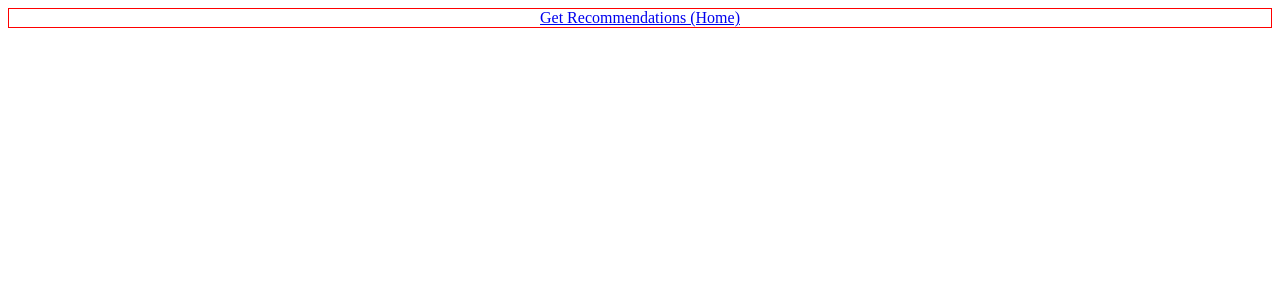
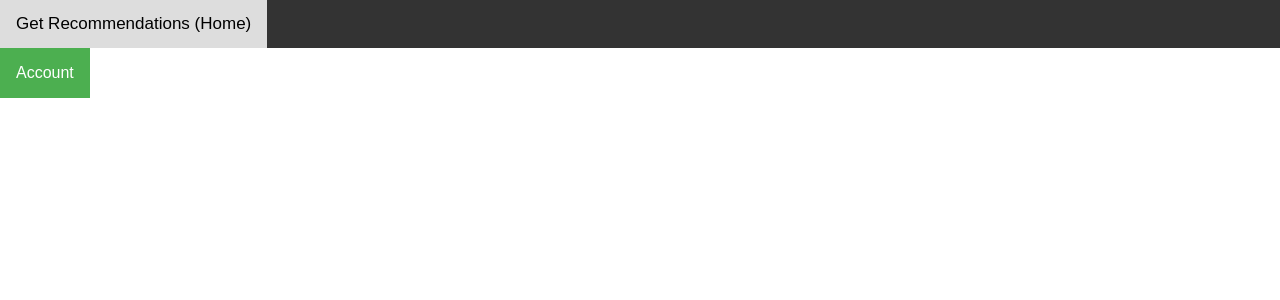
Before and after one commit to jonnytiscareno/BoredomManager, a Rails app: template boredom_manager/app/views/layouts/_header.html.erb in a window 1280 px wide. Shown: the top 300 px of the page. Run offline with Rails 7, Linux system fonts and the light colour scheme; the template is opened without the code that fills it, so the values that code supplies are empty; a user stored in the database is signed in; some libraries are stand-ins or nearby versions.

Commit message:
more css styling

```diff
--- a/boredom_manager/app/views/layouts/_header.html.erb
+++ b/boredom_manager/app/views/layouts/_header.html.erb
@@ -1,15 +1,112 @@
-<!-- begin header -->
-<header>
 
-  <div align="center" style="border:1px solid red;">
 
-      <span>
+<!DOCTYPE html>
+<html>
+<head>
+<meta name="viewport" content="width=device-width, initial-scale=1">
+<style>
+body {
+  margin: 0;
+  font-family: Arial, Helvetica, sans-serif;
+}
 
+.topnav {
+  overflow: hidden;
+  background-color: #333;
+}
+
+.topnav a {
+  float: left;
+  color: #f2f2f2;
+  text-align: center;
+  padding: 14px 16px;
+  text-decoration: none;
+  font-size: 17px;
+}
+
+.topnav a:hover {
+  background-color: #ddd;
+  color: black;
+}
+
+.topnav a.active {
+  background-color: #4CAF50;
+  color: white;
+}
+</style>
+</head>
+<body>
+
+<div class="topnav">
       <%= link_to "Get Recommendations (Home) ", root_path, class: "brand" %>
+</div>
 
-      </span>
 
+</body>
+</html>
+<!DOCTYPE html>
+<html>
+<head>
+<meta name="viewport" content="width=device-width, initial-scale=1">
+<style>
+.dropbtn {
+    background-color: #4CAF50;
+    color: white;
+    padding: 16px;
+    font-size: 16px;
+    border: none;
+}
+
+.dropdown {
+    position: relative;
+    display: inline-block;
+}
+
+.dropdown-content {
+    display: none;
+    position: absolute;
+    background-color: #f1f1f1;
+    min-width: 160px;
+    box-shadow: 0px 8px 16px 0px rgba(0,0,0,0.2);
+    z-index: 1;
+}
+
+.dropdown-content a {
+    color: black;
+    padding: 12px 16px;
+    text-decoration: none;
+    display: block;
+}
+
+.dropdown-content a:hover {background-color: #ddd}
+
+.dropdown:hover .dropdown-content {
+    display: block;
+}
+
+.dropdown:hover .dropbtn {
+    background-color: #3e8e41;
+}
+</style>
+</head>
+<body>
+
+<div class="dropdown">
+  <button class="dropbtn">Account</button>
+  <% if user_signed_in? %>
+    <div class="dropdown-content">
+  <%= link_to('Edit registration', edit_user_registration_path) %>
+  <%= link_to('My Activities', activities_path) %>
+  <%= link_to('Update Profile', users_update_path(current_user), :method=> :patch) %>
+    <%= link_to('Logout', destroy_user_session_path, method: :delete) %>
   </div>
+<% else %>
+  <div class="dropdown-content">
+  <%= link_to('Register', new_user_registration_path)  %>
+    <%= link_to('Login', new_user_session_path)  %>
+  </div>
+<% end %>
+</div>
 
-</header>
-<!-- end header -->
+</body>
+</html>
```
Also changed, not shown: boredom_manager/app/views/devise/menu/_login_items.html.erb (deleted, +0 -9 lines), boredom_manager/app/views/devise/menu/_registration_items.html.erb (deleted, +0 -18 lines), boredom_manager/app/views/home/index.html.erb (+58 -1 lines).
